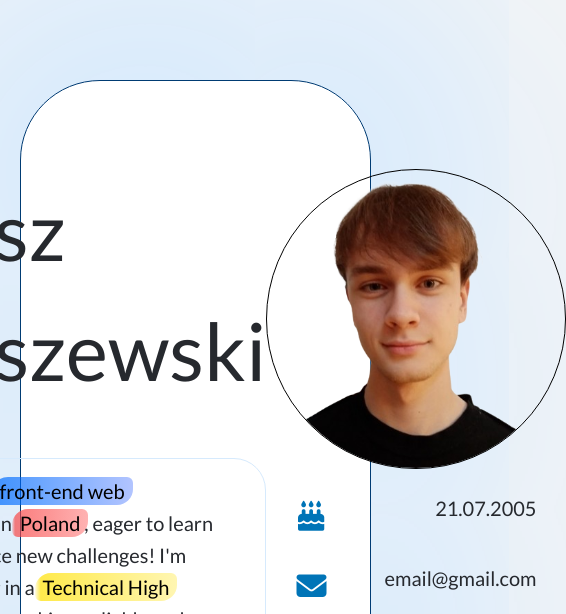
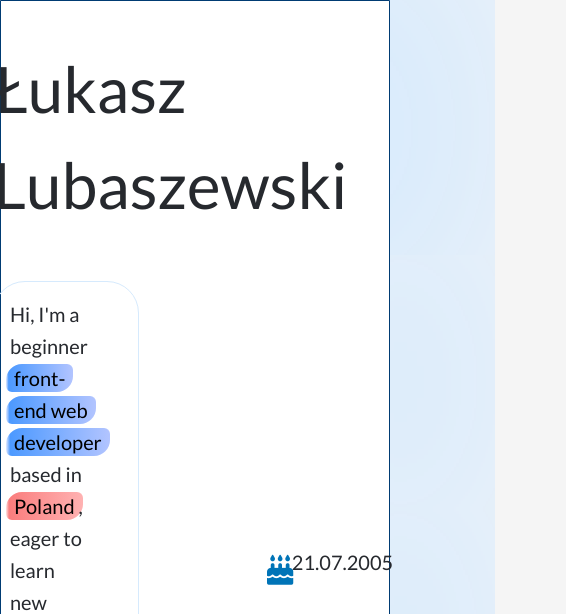
Before and after one commit to luckyszakul0/Simple-Portfolio, a plain HTML site: page index.html in a window 390 px wide. Shown: the top 614 px of the page, 566 px wide, since content can reach past the window. Drawn offline with nearby package versions, Linux system fonts and the light colour scheme.

Commit message:
some relativiness

```diff
--- a/index.html
+++ b/index.html
@@ -18,7 +18,7 @@
 <body>
     <main class="container">
         <section class="basic-info">
-            <div>
+            <div class="thing">
                 <section class="name unselectable">Łukasz<span class="hidden-name">Szymon</span> <br> Lubaszewski</section>
                 <section class="about-me">Hi, I'm a beginner <mark id="first">front-end web developer</mark> based in <mark id="second">Poland</mark><span class="pl-flag"><img src="./img/poland-emoji-512x370-vegzzw8c.png" alt="Polish flag" class="flag"></span>, eager to learn new things and face new challenges! I'm currently studying in a <mark id="third">Technical High School</mark>. I am hard-working, reliable and open-minded - take a look at my portfolio!</section>
             </div>
--- a/style.css
+++ b/style.css
@@ -511,3 +511,57 @@ footer{
         padding: 2rem;
     }
 }
+
+@media only screen and (max-width: 950px) {
+    .name{
+        font-size: 4rem;
+    }
+
+    .pl-flag{
+        display: none;
+    }
+
+    .fill-meter{
+        width: 200px;
+    }
+}
+
+@media only screen and (max-width: 800px) {
+    .picture-links{
+        position: relative;
+        top: -2rem;
+    }
+
+    .container{
+        max-width: 100%;
+        border-top-left-radius: 0;
+        border-top-right-radius: 0;
+    }
+
+    body{
+        padding: 0;
+        padding-bottom: 2rem;
+    }
+}
+
+@media only screen and (max-width: 700px) {
+    .face-picture{
+        display: none;
+    }
+
+    .name{
+        font-size: 4rem;
+    }
+
+    .picture-links{
+        width: 50%;
+    }
+
+    .thing{
+        width: 50%;
+    }
+
+    .basic-info{
+        gap: 7rem
+    }
+}
```
